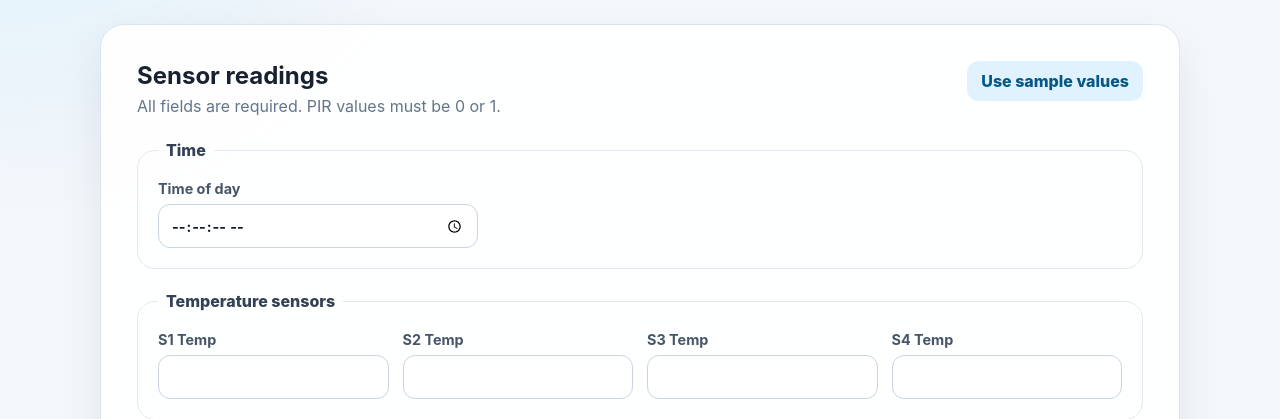
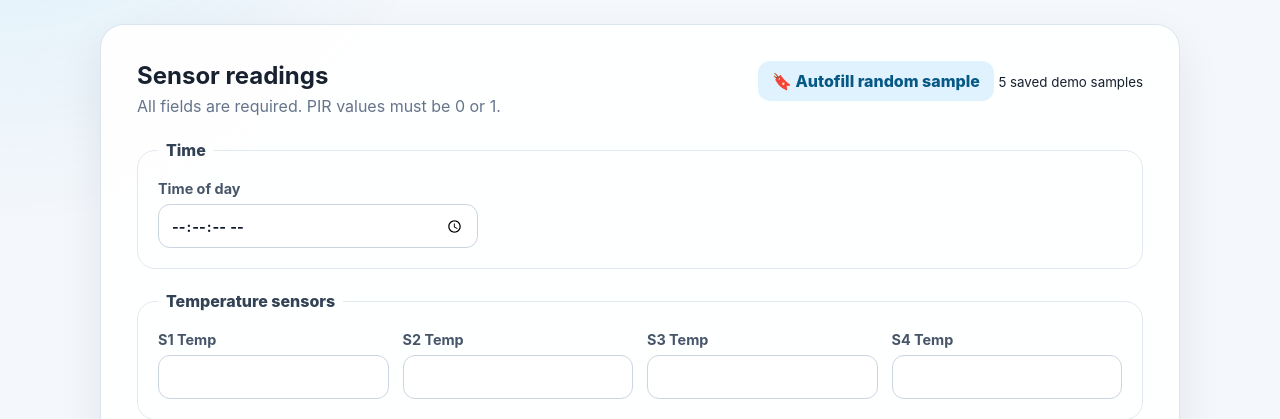
Before and after one commit to Anushangar-U/FDM, a Flask app: page / in a window 1280 px wide. Shown: the part 256-675 px from the top of the page. Run offline with Flask 3, Linux system fonts and the light colour scheme.

Commit message:
Add sample bookmark control to frontend

```diff
--- a/system/templates/index.html
+++ b/system/templates/index.html
@@ -23,7 +23,10 @@
           <h2>Sensor readings</h2>
           <p>All fields are required. PIR values must be 0 or 1.</p>
         </div>
-        <button class="secondary-button" id="sample-button" type="button">Use sample values</button>
+        <div class="sample-bookmark" aria-label="Saved sample values">
+          <button class="secondary-button" id="sample-button" type="button">🔖 Autofill random sample</button>
+          <small id="sample-status">5 saved demo samples</small>
+        </div>
       </div>
 
       <form id="prediction-form">
```
